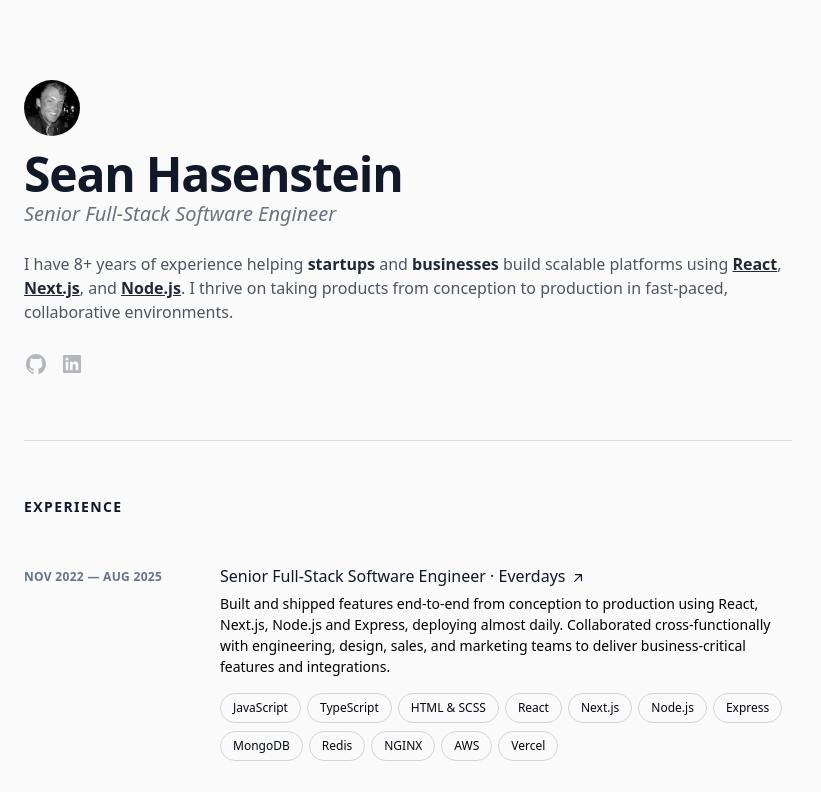
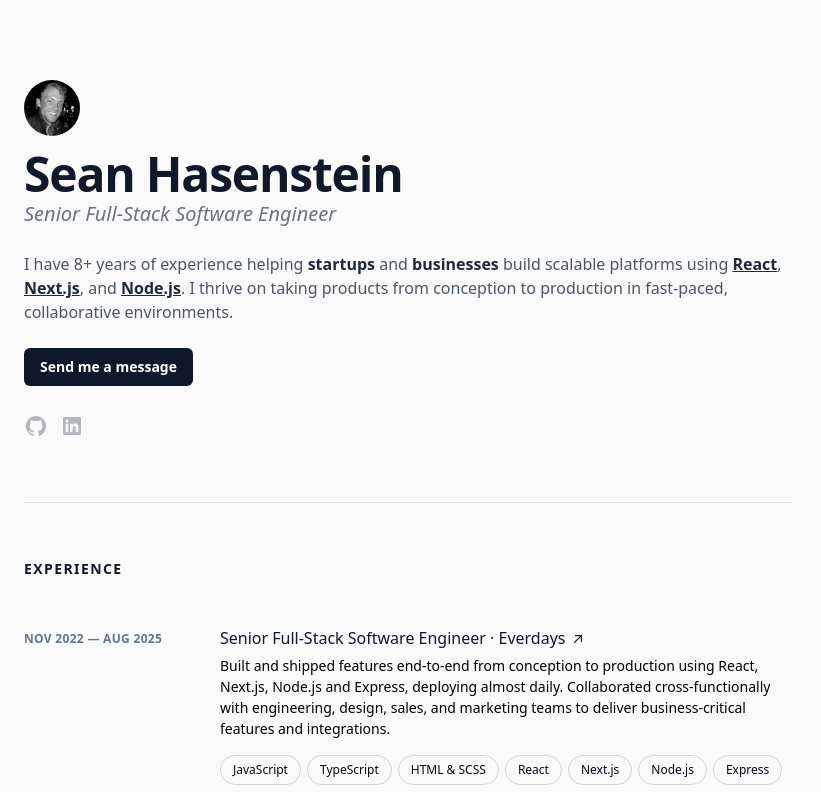
Before and after one commit to seanhasenstein/seanhasenstein.com, a Next.js app: page / in a window 1280 px wide. Shown: the top 792 px of the page, without its empty margins (0-821 px from the left). Built offline with nearby package versions, Linux system fonts and the light colour scheme.

Commit message:
add Send me a message link

```diff
--- a/pages/index.tsx
+++ b/pages/index.tsx
@@ -75,6 +75,14 @@ export default function Home() {
           . I thrive on taking products from conception to production in
           fast-paced, collaborative environments.
         </p>
+        <a
+          href="mailto:seanhasenstein@gmail.com"
+          target="_blank"
+          rel="noreferrer noopener"
+          className="bg-slate-900 text-white inline-block px-4 py-2.5 mt-6 rounded-md text-sm font-semibold leading-tight hover:bg-black focus-visible:bg-black focus-visible:outline-none focus-visible:ring-2 focus-visible:ring-blue-600 transition-all"
+        >
+          Send me a message
+        </a>
         <div className="mt-7 flex items-center gap-3">
           <a
             href="https://github.com/seanhasenstein"
@@ -181,7 +189,11 @@ export default function Home() {
               <div key={index} className="mb-16 last:mb-0">
                 <FreelanceProject
                   {...project}
-                  handleOpenModal={() => handleOpenModal(project)}
+                  handleOpenModal={(e: React.MouseEvent) => {
+                    e.stopPropagation();
+                    e.preventDefault();
+                    handleOpenModal(project);
+                  }}
                 />
               </div>
             );
```
